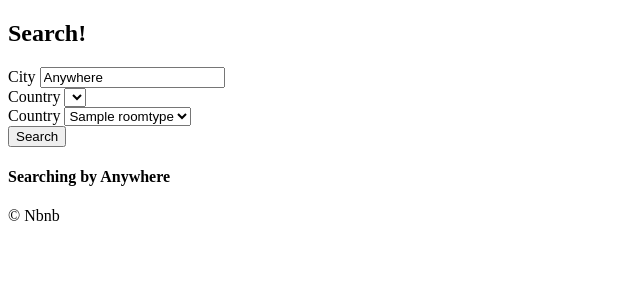
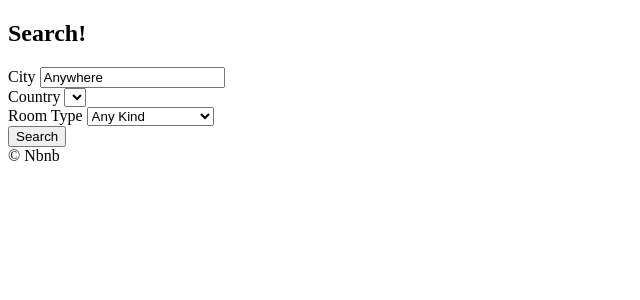
Before and after one commit to jhunderdog/airbnb-clone, a Django app: page /rooms/search/ in a window 1280 px wide. Shown: the part 60-360 px from the top of the page, without its empty margins (0-640 px from the left). Run offline with Django 3.2, Linux system fonts and the light colour scheme; tables that the repository leaves empty hold one stand-in row (values such as "Sample post"); lists and menus that the app fills with data are empty.

Commit message:
select choices

```diff
--- a/rooms/views.py
+++ b/rooms/views.py
@@ -25,8 +25,13 @@ class RoomDetail(DetailView):
     pass
 
 def search(request):
-    print(request.GET)
     city = request.GET.get("city", "Anywhere")
     city = str.capitalize(city)
+    country = request.GET.get("country", "KR")
+    room_type = int(request.GET.get("room_type", 0))
     room_types = models.Roomtype.objects.all()
-    return render(request, "rooms/search.html", {"city": city, "countries": countries, "room_types": room_types})
+    print(country)
+    form = {"city": city, "s_room_type": room_type,  "s_country": country}
+    choices = {"countries": countries, "room_types": room_types}
+
+    return render(request, "rooms/search.html", {**form, **choices})
--- a/templates/rooms/search.html
+++ b/templates/rooms/search.html
@@ -17,19 +17,19 @@
             <label for="country">Country</label>
             <select id="country" name="country">
                 {% for country in countries %}
-                    <option value={{country.code}}>{{country.name}}</option>
+                    <option value="{{country.code}}" {% if country.code == s_country %}selected{% endif %}>{{country.name}}</option>
                 {% endfor %}
             </select>
         </div>
+
         <div>
-            <label for="room_type">Country</label>
+            <label for="room_type">Room Type</label>
             <select id="room_type" name="room_type">
+                <option value="0" {% if s_room_type == 0 %}selected{% endif %}>Any Kind</option>
                 {% for room_type in room_types %}
-                    <option value={{room_type.pk}}>{{room_type.name}}</option>
+                    <option value="{{room_type.id}}" {% if s_room_type == room_type.pk %}selected {% endif %}>{{room_type.name}}</option>
                 {% endfor %}
             </select>
         </div>
         <button>Search</button>
-    </form>
-    <h4>Searching by {{city}}</h4>
 {% endblock %}
```
